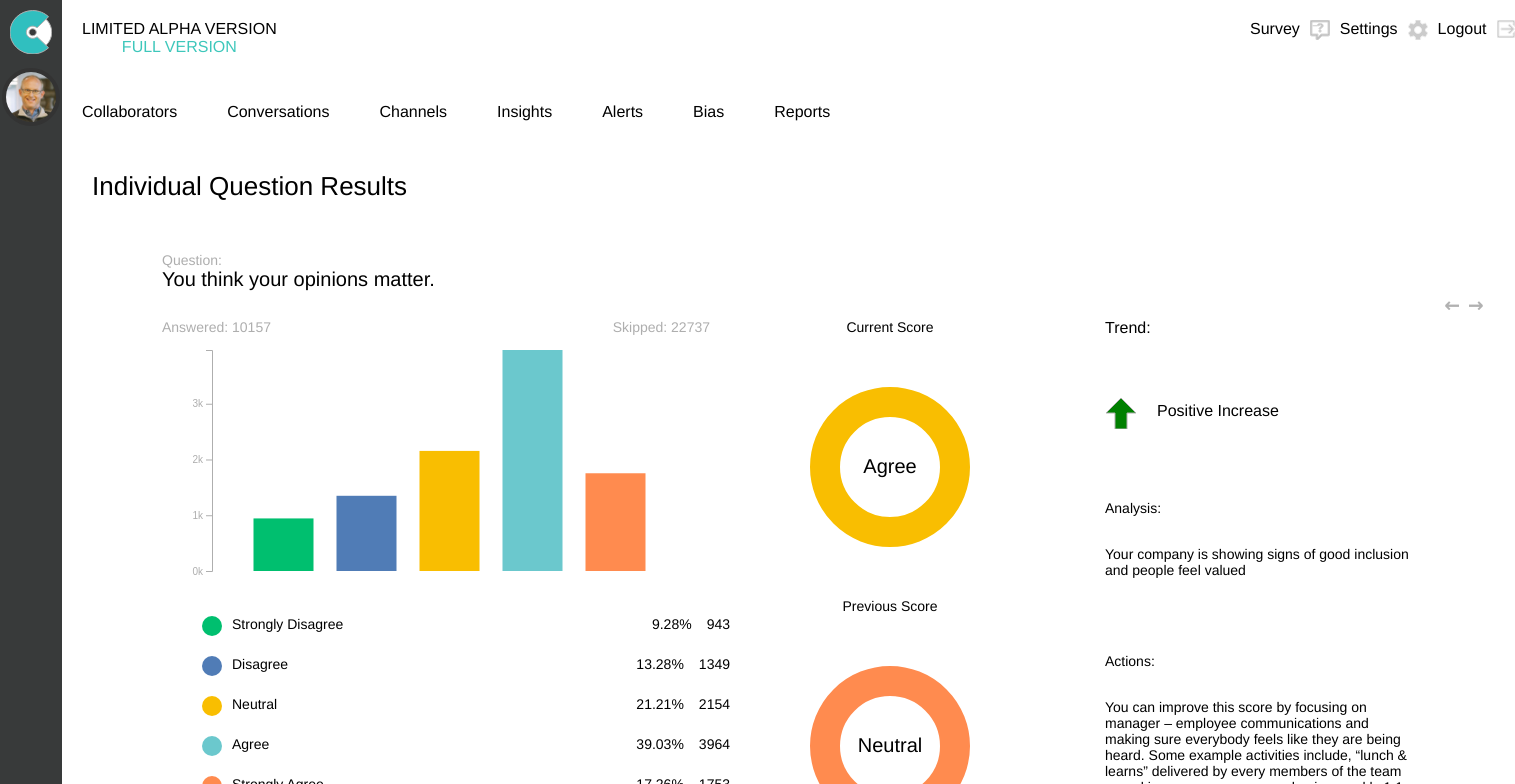
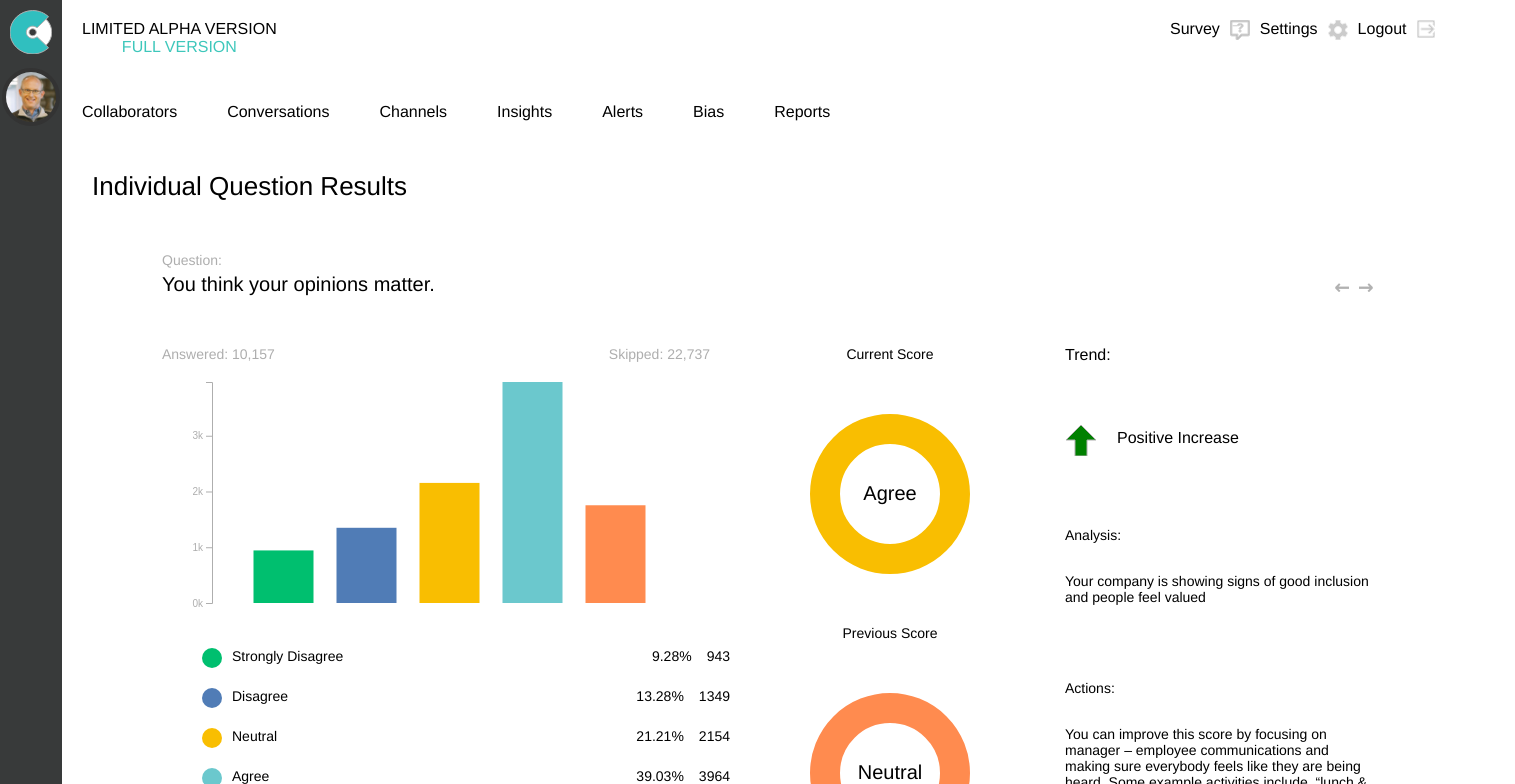
Before and after one commit to ihe123/cultivate, a React (Create React App) app: page / in a window 1280 px wide. Shown: the top 784 px of the page, 1515 px wide, since content can reach past the window. Built offline with nearby package versions, Linux system fonts and the light colour scheme.

Commit message:
cleanup and modified for nonretina screens

```diff
--- a/package.json
+++ b/package.json
@@ -5,7 +5,6 @@
   "dependencies": {
     "d3": "^4.11.0",
     "jquery": "^3.2.1",
-    "material-ui": "^0.19.3",
     "react": "^16.0.0",
     "react-dom": "^16.0.0",
     "react-scripts": "1.0.14"
--- a/src/App.css
+++ b/src/App.css
@@ -1,10 +1,5 @@
 .App {
   text-align: center;
-}
-
-.App-logo {
-  animation: App-logo-spin infinite 20s linear;
-  height: 80px;
 }
 
 .App-header {
@@ -20,11 +15,6 @@
 
 .App-intro {
   font-size: large;
-}
-
-@keyframes App-logo-spin {
-  from { transform: rotate(0deg); }
-  to { transform: rotate(360deg); }
 }
 
 .tabs {
@@ -64,7 +54,6 @@
   flex: 2 1 90%;
 }
 
-
 .side {
   display: flex;
   flex-direction: column;
@@ -102,12 +91,6 @@
   }
 }
 
-.questions {
-  display: flex;
-  flex-direction: column;
-  align-items: flex-start;
-  justify-content: flex-start;
-}
 
 .mainTitle {
   display: flex;
@@ -118,9 +101,6 @@
 }
 
 .mainContent {
-  display: flex;
-  flex-direction: column;
-  align-items: flex-start;
   margin-left: 100px;
   margin-top: 50px;
 }
@@ -135,17 +115,19 @@
   flex-direction: row;
   align-items: flex-end;
   justify-content: flex-end space-between;
-
 }
 
 .questionSub {
+  text-align: left;
   color: #AEAEAE;
   font-size: 14px;
+  padding-bottom: 5px;
 }
 
 .questionBar {
   display: flex;
   justify-content: space-between;
+  padding-bottom: 45px;
 }
 
 .question {
@@ -155,7 +137,7 @@
 .arrowIcons {
   display: flex;
   justify-content: flex-end;
-  padding-right: 20px;
+  padding-right: 50px;
 }
 
 .leftSwitch, .rightSwitch {
@@ -174,7 +156,6 @@
 .fullGraph {
   display: flex;
   width: 548px;
-
 }
 
 .sub {
@@ -186,7 +167,6 @@
 .bottom {
   margin-left: 100px;
   display: flex;
-
 }
 
 .feel {
@@ -196,6 +176,7 @@
 .colorAndFeel {
   display: flex;
 }
+
 .percentAndCount {
   display: flex;
 }
@@ -204,7 +185,6 @@
   display: flex;
   justify-content: flex-start;
   padding-right: 15px;
-
 }
 
 .stat {
@@ -212,13 +192,11 @@
   justify-content: space-between;
   padding: 10px;
   font-size: 14px;
-
 }
 
 .tableStats {
   width: 548px;
   padding: 30px;
-
 }
 
 #code {
@@ -256,7 +234,6 @@
   height: 507px;
   justify-content: space-between;
   padding-left: 40px;
-  padding-right: 40px;
 }
 
 .donut {
--- a/src/components/Graph.jsx
+++ b/src/components/Graph.jsx
@@ -9,9 +9,9 @@ class Graph extends React.Component {
   constructor(props) {
     super(props);
     this.state = {
-      answered: 10157,
-      skipped: 22737,
-      total: 10157,
+      answered: "10,157",
+      skipped: "22,737",
+      total: "10,157",
       data: [
         {key:'Strongly Disagree', value: 943, percent: "9.28%"},
         {key:'Disagree', value: 1349, percent: "13.28%"},
--- a/src/components/Question.jsx
+++ b/src/components/Question.jsx
@@ -1,4 +1,6 @@
 import React from 'react';
+import IconRight from './IconRight.jsx';
+import IconLeft from './IconLeft.jsx';
 
 class Question extends React.Component {
   constructor(props) {
@@ -9,6 +11,14 @@ class Question extends React.Component {
     return(
       <div className="questionBar">
         <div className="question" style={{fontSize:'20px'}}>{this.props.questions}</div>
+        <div className="arrowIcons">
+          <div className="leftSwitch pointer hoverColor">
+            <IconLeft/>
+          </div>
+          <div className="rightSwitch pointer hoverColor">
+            <IconRight/>
+          </div>
+        </div>
       </div>
     )
   }
--- a/src/components/QuestionsHeader.jsx
+++ b/src/components/QuestionsHeader.jsx
@@ -16,19 +16,11 @@ class QuestionsHeader extends React.Component {
       <div className="questionsAndSwitches">
         <div className="questions">
           <div className="mainTitle">Individual Question Results</div>
-            <div className="mainContent">
-              <div className="questionSub">Question:</div>
-              <div className="switchQuestions">
-                <div><Question questions={this.state.questions}/></div>
+          <div className="mainContent">
+            <div className="questionSub">Question:</div>
+            <div>
+              <Question questions={this.state.questions}/>
             </div>
-          </div>
-        </div>
-        <div className="arrowIcons">
-          <div className="leftSwitch pointer hoverColor">
-            <IconLeft/>
-          </div>
-          <div className="rightSwitch pointer hoverColor">
-            <IconRight/>
           </div>
         </div>
       </div>
--- a/src/components/Stat.jsx
+++ b/src/components/Stat.jsx
@@ -4,9 +4,6 @@ import React from 'react';
 class Stat extends React.Component {
   constructor(props) {
     super(props);
-    this.state = {
-
-    }
   }
 
   render() {
```
Also changed, not shown: 1 other file (tests, documents, lock files or other folders).
